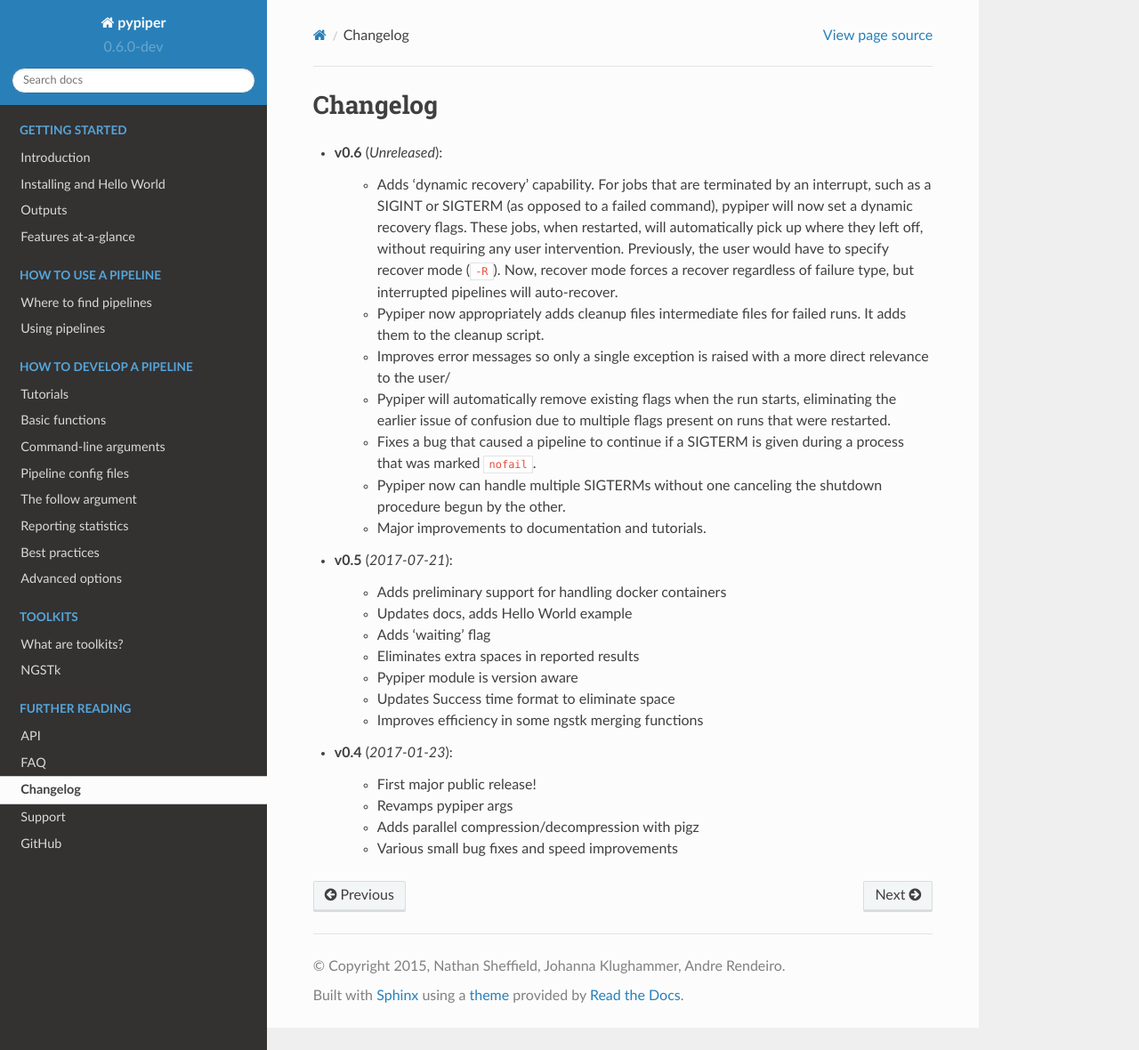
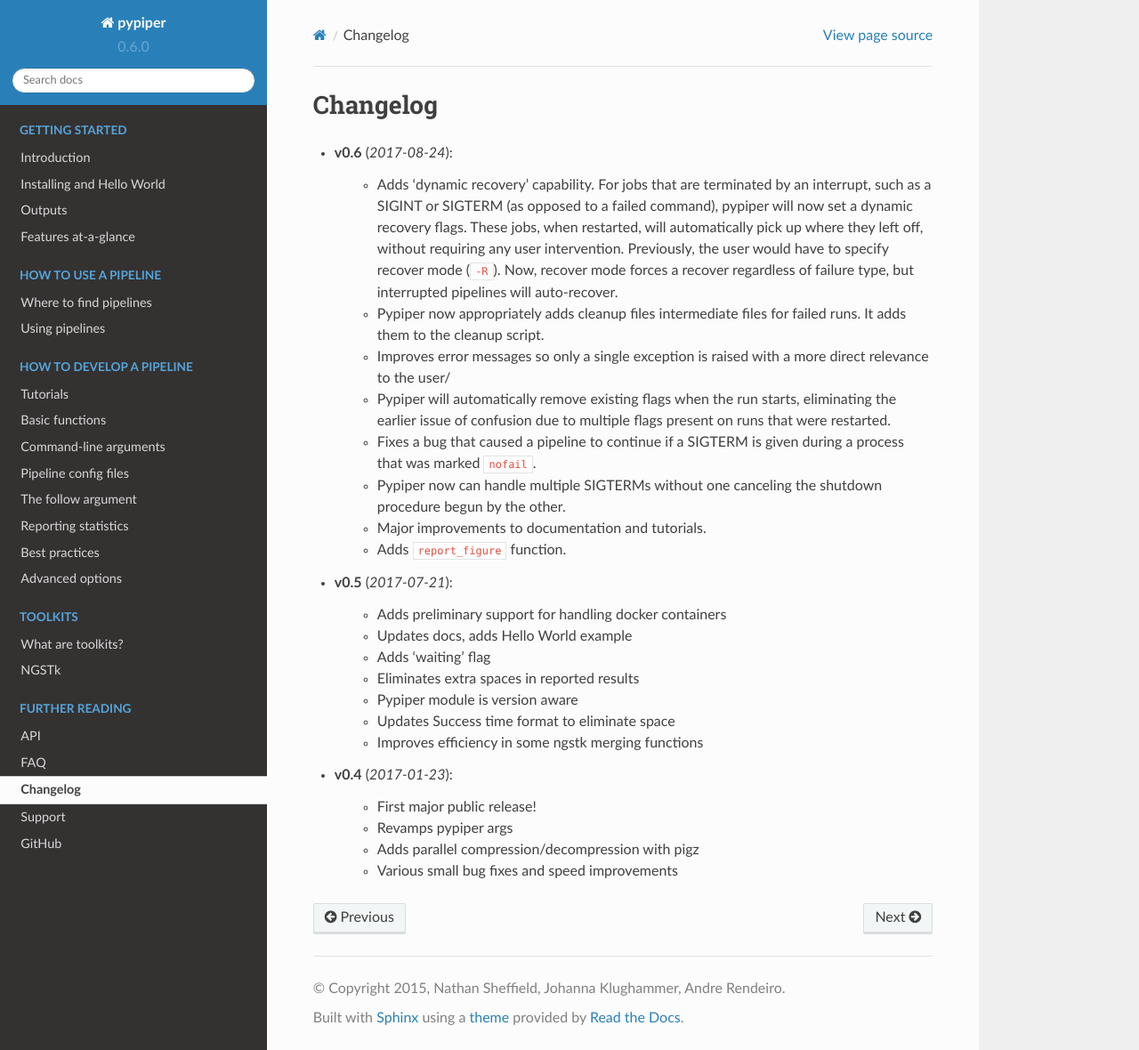
Before and after one commit to databio/pypiper, a Sphinx documentation site: the page built from doc/source/changelog.rst, in a window 1280 px wide and 1180 px high. Shown: the whole window at 89% size. Built offline with Sphinx 7.4.7 and the Read the Docs theme 2.0.0, drawn with Linux system fonts in a browser that asks for light colours.

Commit message:
changelog, version bump

```diff
--- a/doc/source/changelog.rst
+++ b/doc/source/changelog.rst
@@ -1,7 +1,7 @@
 Changelog
 ******************************
 
-- **v0.6** (*Unreleased*):
+- **v0.6** (*2017-08-24*):
 
     - Adds 'dynamic recovery' capability. For jobs that are terminated by an interrupt, such as a SIGINT or SIGTERM (as opposed to a failed command), pypiper will now set a dynamic recovery flags. These jobs, when restarted, will automatically pick up where they left off, without requiring any user intervention. Previously, the user would have to specify recover mode (``-R``). Now, recover mode forces a recover regardless of failure type, but interrupted pipelines will auto-recover.
 
@@ -16,6 +16,8 @@
     - Pypiper now can handle multiple SIGTERMs without one canceling the shutdown procedure begun by the other.
 
     - Major improvements to documentation and tutorials.
+
+    - Adds ``report_figure`` function.
 
 - **v0.5** (*2017-07-21*):
 
--- a/pypiper/_version.py
+++ b/pypiper/_version.py
@@ -1 +1 @@
-__version__ = "0.6.0-dev"
+__version__ = "0.6.0"
```
